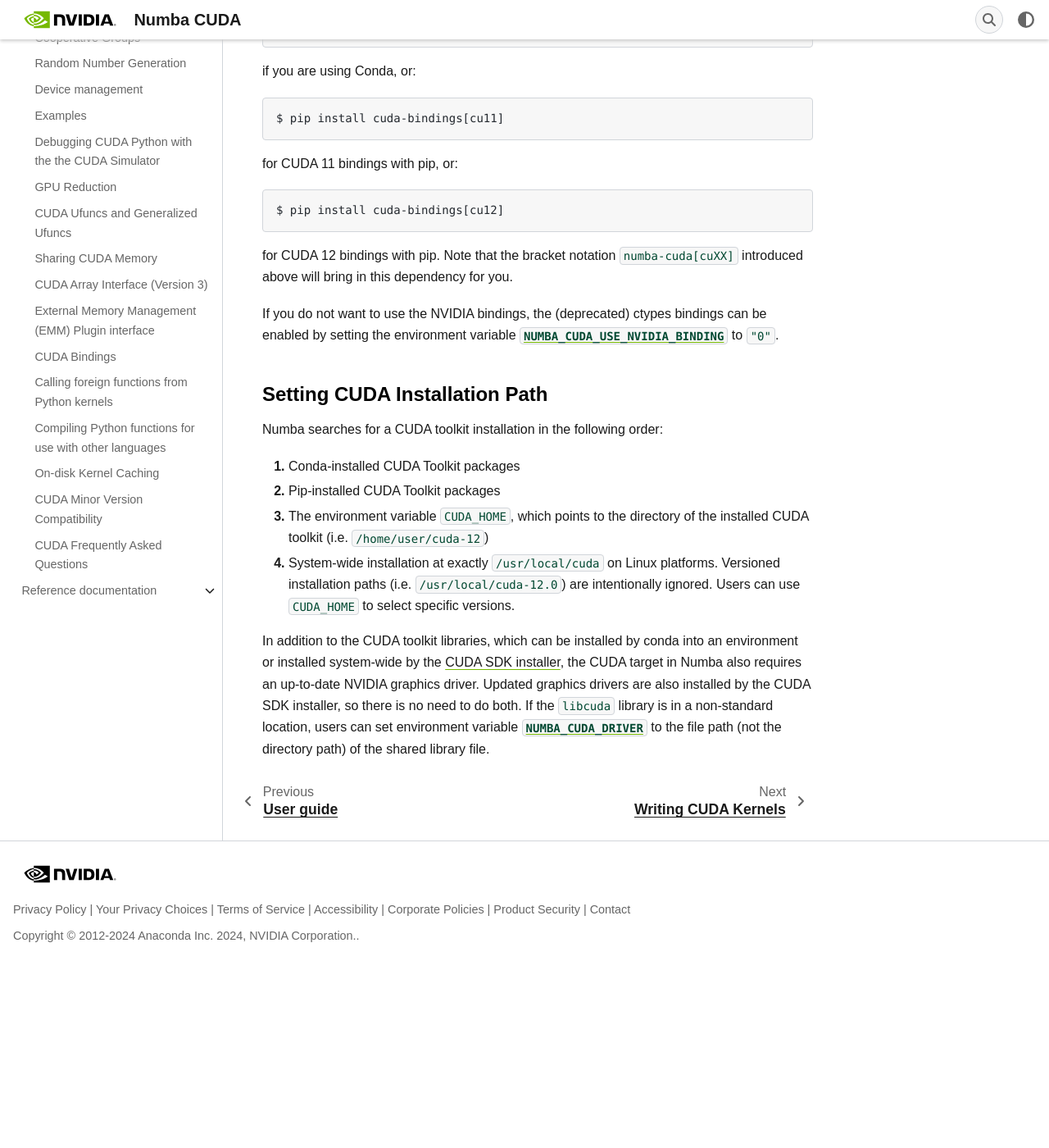
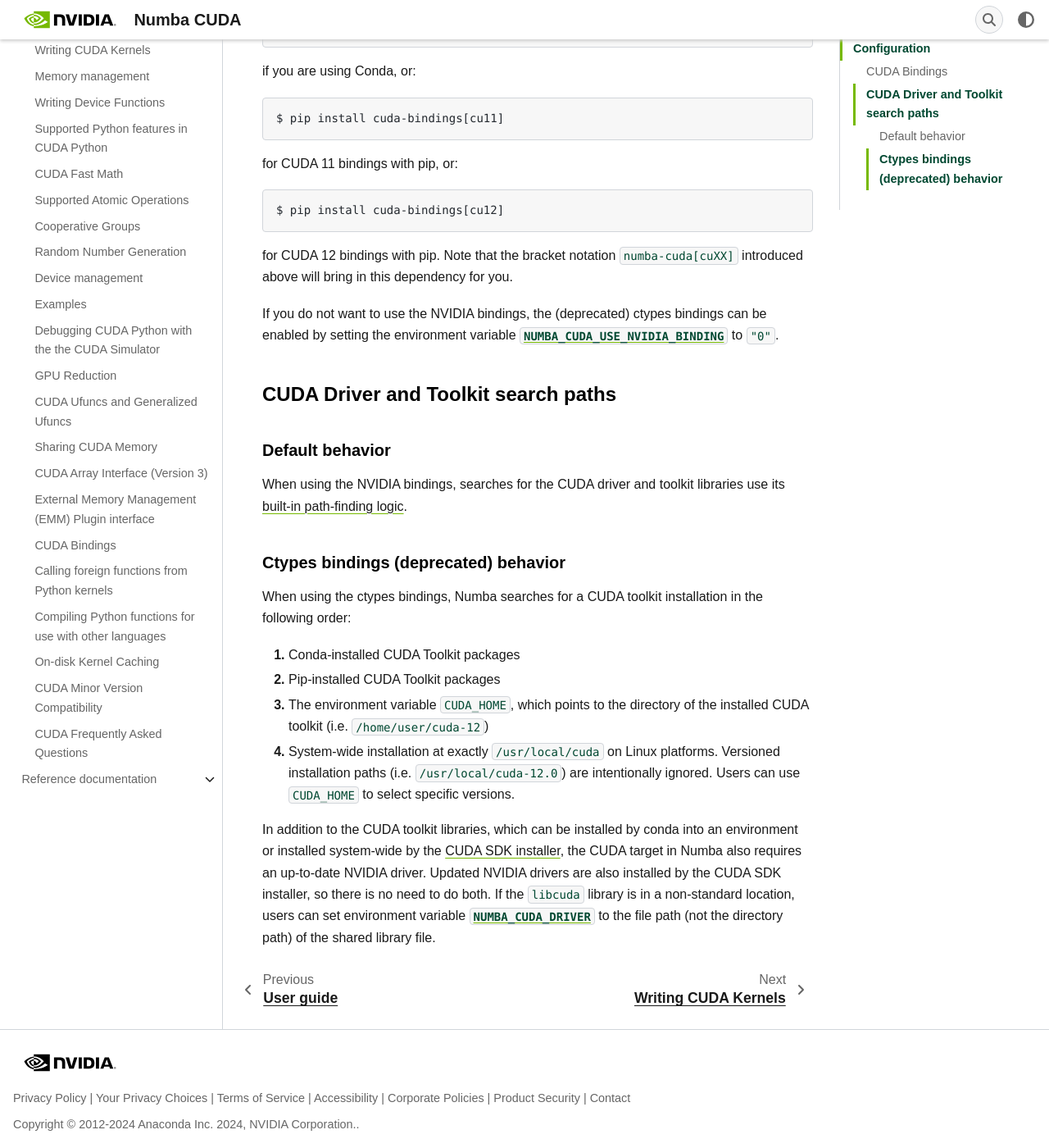
Before and after one commit to NVIDIA/numba-cuda, a Sphinx documentation site: the page built from docs/source/user/installation.rst, in a window 1280 px wide and 1400 px high, scrolled down 1610 px. Shown: the whole window at 82% size. Built offline with Sphinx 7.4.7, drawn with Linux system fonts in a browser that asks for light colours; some web fonts are replaced; before the commit the page ends 2780 px from its top, so only the background shows below that; some of the changed text lies outside the part shown.

Commit message:
Clarify search differences between ctypes and NVIDIA bindings

```diff
--- a/docs/source/user/installation.rst
+++ b/docs/source/user/installation.rst
@@ -88,10 +88,20 @@
 
 .. _cudatoolkit-lookup:
 
-Setting CUDA Installation Path
-------------------------------
+CUDA Driver and Toolkit search paths
+------------------------------------
 
-Numba searches for a CUDA toolkit installation in the following order:
+Default behavior
+~~~~~~~~~~~~~~~~
+
+When using the NVIDIA bindings, searches for the CUDA driver and toolkit
+libraries use its `built-in path-finding logic <https://github.com/NVIDIA/cuda-python/tree/main/cuda_bindings/cuda/bindings/_path_finder>`_.
+
+Ctypes bindings (deprecated) behavior
+~~~~~~~~~~~~~~~~~~~~~~~~~~~~~~~~~~~~~
+
+When using the ctypes bindings, Numba searches for a CUDA toolkit installation
+in the following order:
 
 1. Conda-installed CUDA Toolkit packages
 2. Pip-installed CUDA Toolkit packages
@@ -103,9 +113,9 @@
 
 In addition to the CUDA toolkit libraries, which can be installed by conda into
 an environment or installed system-wide by the `CUDA SDK installer
-<https://developer.nvidia.com/cuda-downloads>`_, the CUDA target in Numba
-also requires an up-to-date NVIDIA graphics driver.  Updated graphics drivers
-are also installed by the CUDA SDK installer, so there is no need to do both.
-If the ``libcuda`` library is in a non-standard location, users can set
-environment variable :envvar:`NUMBA_CUDA_DRIVER` to the file path (not the
-directory path) of the shared library file.
+<https://developer.nvidia.com/cuda-downloads>`_, the CUDA target in Numba also
+requires an up-to-date NVIDIA driver.  Updated NVIDIA drivers are also installed
+by the CUDA SDK installer, so there is no need to do both. If the ``libcuda``
+library is in a non-standard location, users can set environment variable
+:envvar:`NUMBA_CUDA_DRIVER` to the file path (not the directory path) of the
+shared library file.
```
